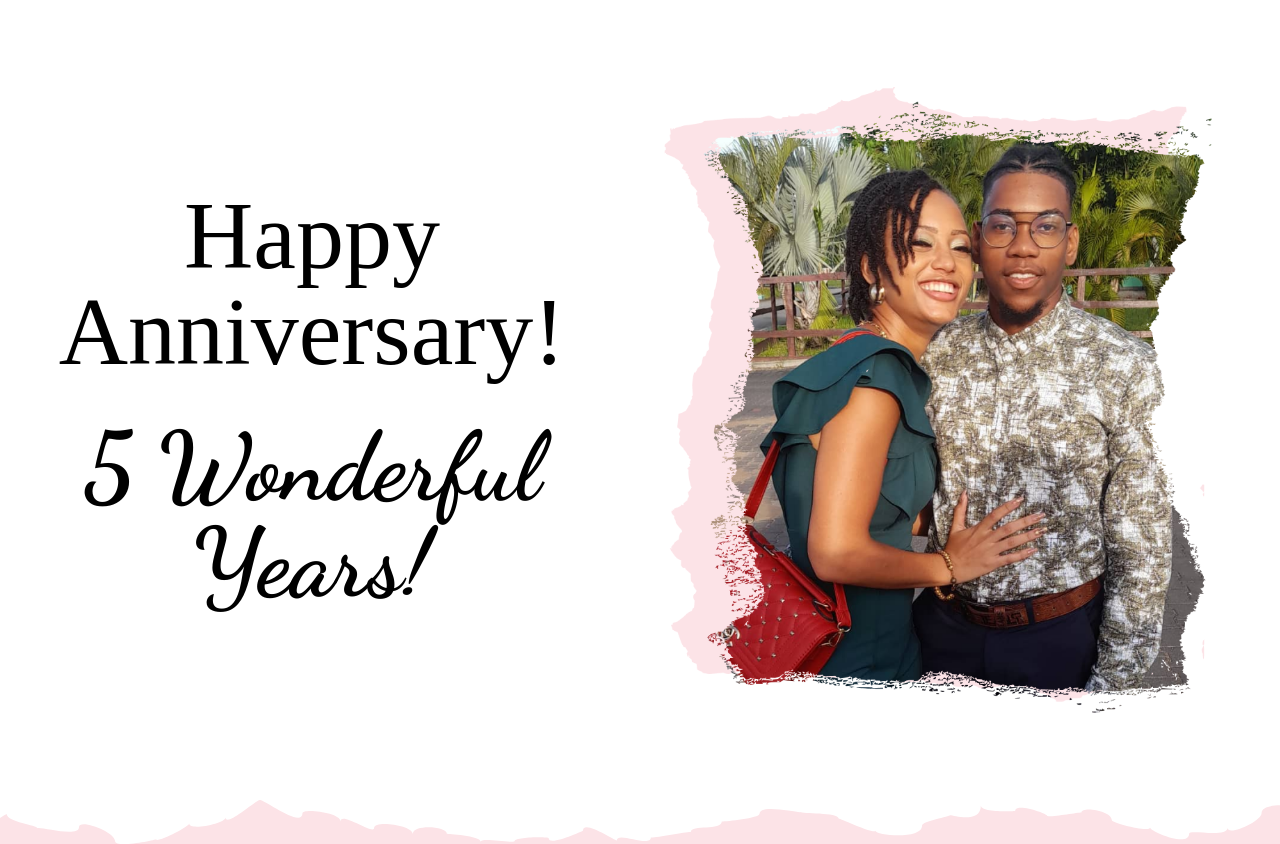
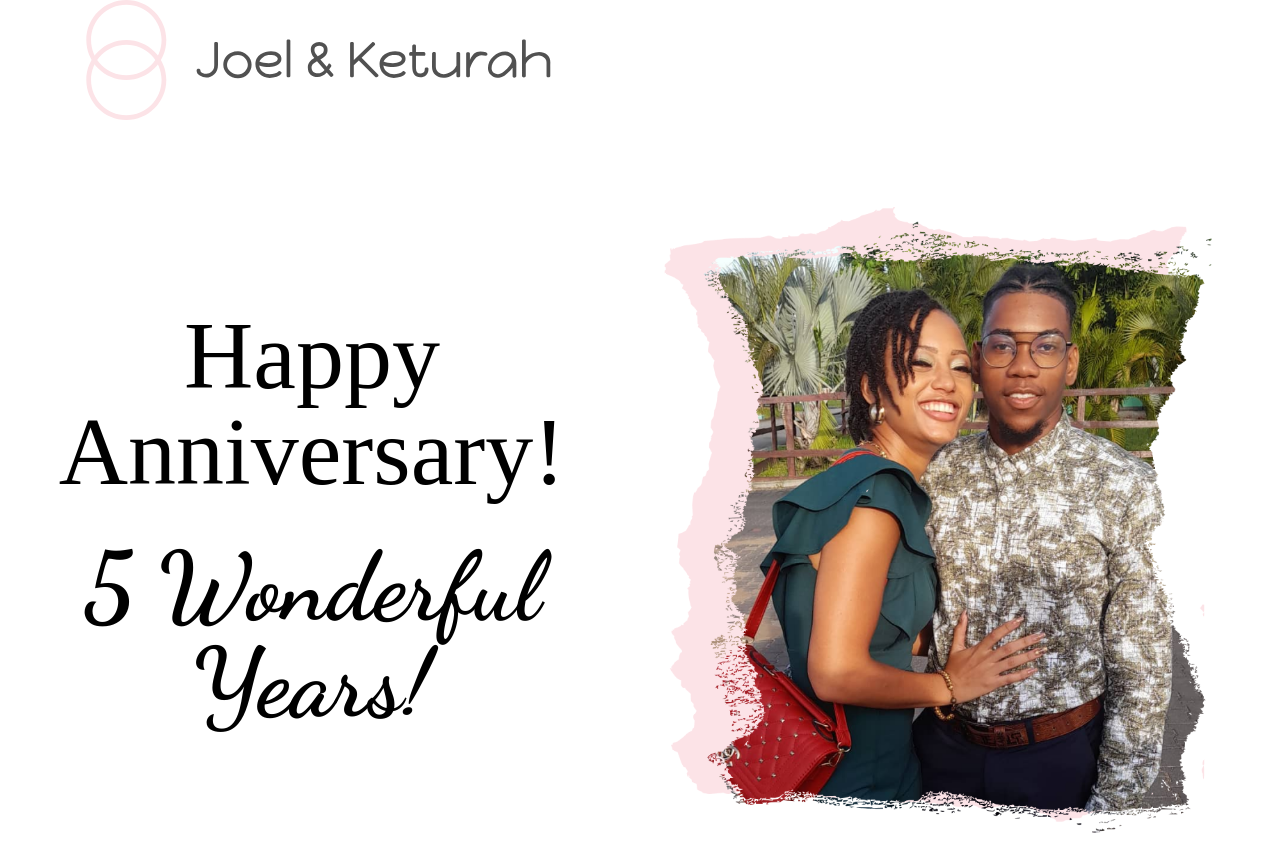
Before and after one commit to N3RDCLASH/kiwi-valentine-2022, a Vue app: page / in a window 1280 px wide. Shown: the top 844 px of the page. Built offline with nearby package versions, Linux system fonts and the light colour scheme; a web font is replaced by a local one.

Commit message:
added header

```diff
--- /dev/null
+++ b/src/components/header/HeaderComponent.vue
@@ -0,0 +1,21 @@
+<template>
+  <header class="flex h-[120px] justify-center lg:justify-start">
+    <img
+      src="../../assets/img/logo.svg"
+      class=" w-[15em] lg:w-[30em] lg:ml-20"
+      alt=""
+    />
+  </header>
+</template>
+
+<script lang="ts">
+import { defineComponent } from "vue";
+
+export default defineComponent({
+  setup() {
+    return {};
+  },
+});
+</script>
+
+<style scoped></style>
--- a/src/modules/anniversary/index.ts
+++ b/src/modules/anniversary/index.ts
@@ -1,5 +1,6 @@
+import HeaderComponent from "../../components/header/HeaderComponent.vue";
 import HeroModule from "./HeroModule.vue";
 import VideoModule from "./VideoModule.vue";
 import MomentsModule from "./MomentsModule.vue";
 
-export { HeroModule, VideoModule, MomentsModule };
+export { HeaderComponent, HeroModule, VideoModule, MomentsModule };
--- a/src/views/anniversary/AnniversaryPage.vue
+++ b/src/views/anniversary/AnniversaryPage.vue
@@ -1,5 +1,6 @@
 <template>
   <div class="2xl:container mx-auto">
+    <header-component></header-component>
     <hero-module></hero-module>
     <video-module></video-module>
     <moments-module></moments-module>
@@ -9,12 +10,13 @@
 <script lang="ts">
 import { defineComponent } from "vue";
 import {
+  HeaderComponent,
   HeroModule,
   VideoModule,
   MomentsModule,
 } from "../../modules/anniversary/index";
 export default defineComponent({
-  components: { HeroModule, VideoModule, MomentsModule },
+  components: { HeaderComponent, HeroModule, VideoModule, MomentsModule },
   setup() {
     return {};
   },
```
Also changed, not shown: src/assets/img/logo.svg (added).
